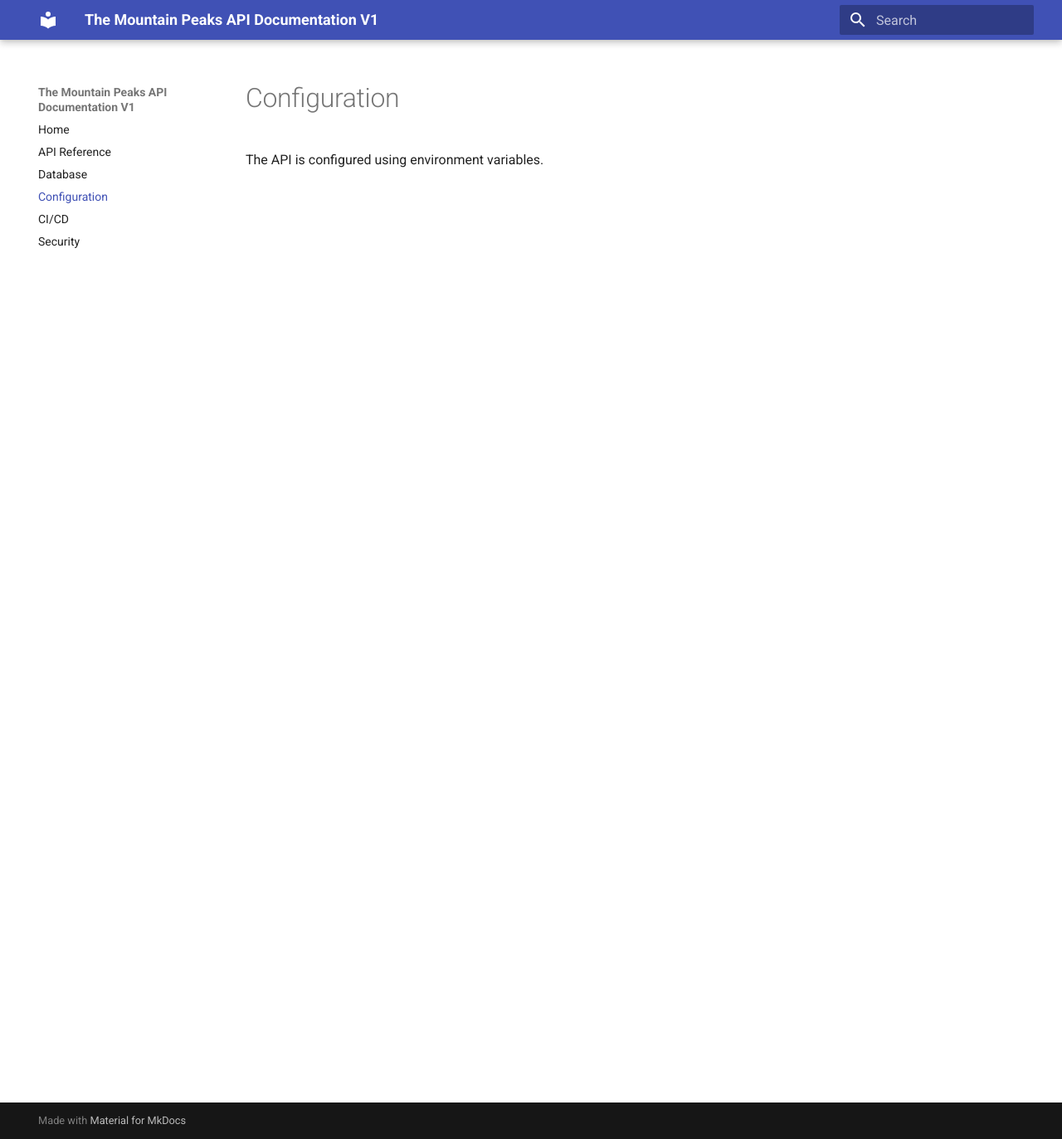
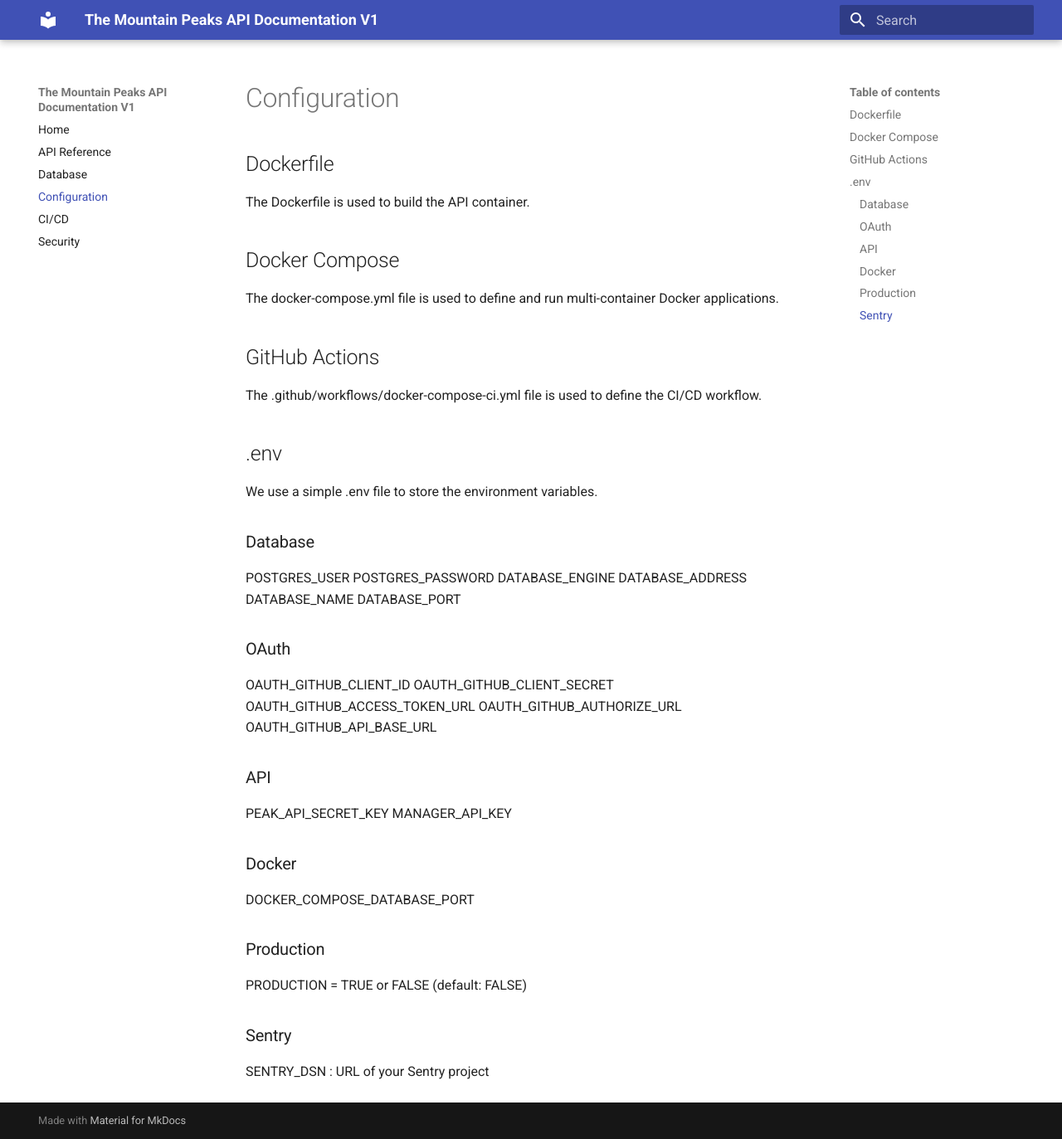
Before and after one commit to nojoven/peaks, an MkDocs documentation site: the page built from docs/docs/configuration.md, in a window 1280 px wide and 1373 px high. Shown: the whole window at 83% size. Built offline with MkDocs 1.6.1 and Material for MkDocs 9.7.7, drawn with Linux system fonts in a browser that asks for light colours.

```diff
--- a/docs/docs/configuration.md
+++ b/docs/docs/configuration.md
@@ -1,4 +1,52 @@
 
 # Configuration
 
-The API is configured using environment variables.
+## Dockerfile
+
+The Dockerfile is used to build the API container.
+
+## Docker Compose
+
+The docker-compose.yml file is used to define and run multi-container Docker applications.
+
+## GitHub Actions
+
+The .github/workflows/docker-compose-ci.yml file is used to define the CI/CD workflow.
+
+## .env
+
+We use a simple .env file to store the environment variables.
+
+### Database
+
+POSTGRES_USER
+POSTGRES_PASSWORD
+DATABASE_ENGINE
+DATABASE_ADDRESS
+DATABASE_NAME
+DATABASE_PORT
+
+### OAuth
+
+OAUTH_GITHUB_CLIENT_ID
+OAUTH_GITHUB_CLIENT_SECRET
+OAUTH_GITHUB_ACCESS_TOKEN_URL
+OAUTH_GITHUB_AUTHORIZE_URL
+OAUTH_GITHUB_API_BASE_URL
+
+### API
+
+PEAK_API_SECRET_KEY
+MANAGER_API_KEY
+
+### Docker
+
+DOCKER_COMPOSE_DATABASE_PORT
+
+### Production
+
+PRODUCTION = TRUE  or FALSE (default: FALSE)
+
+### Sentry
+
+SENTRY_DSN : URL of your Sentry project
```
Also changed, not shown: docs/docs/api_reference.md (+19 -0 lines), docs/docs/ci_cd.md (+16 -1 lines), docs/docs/database.md (+1 -0 lines), docs/docs/index.md (+3 -1 lines).
